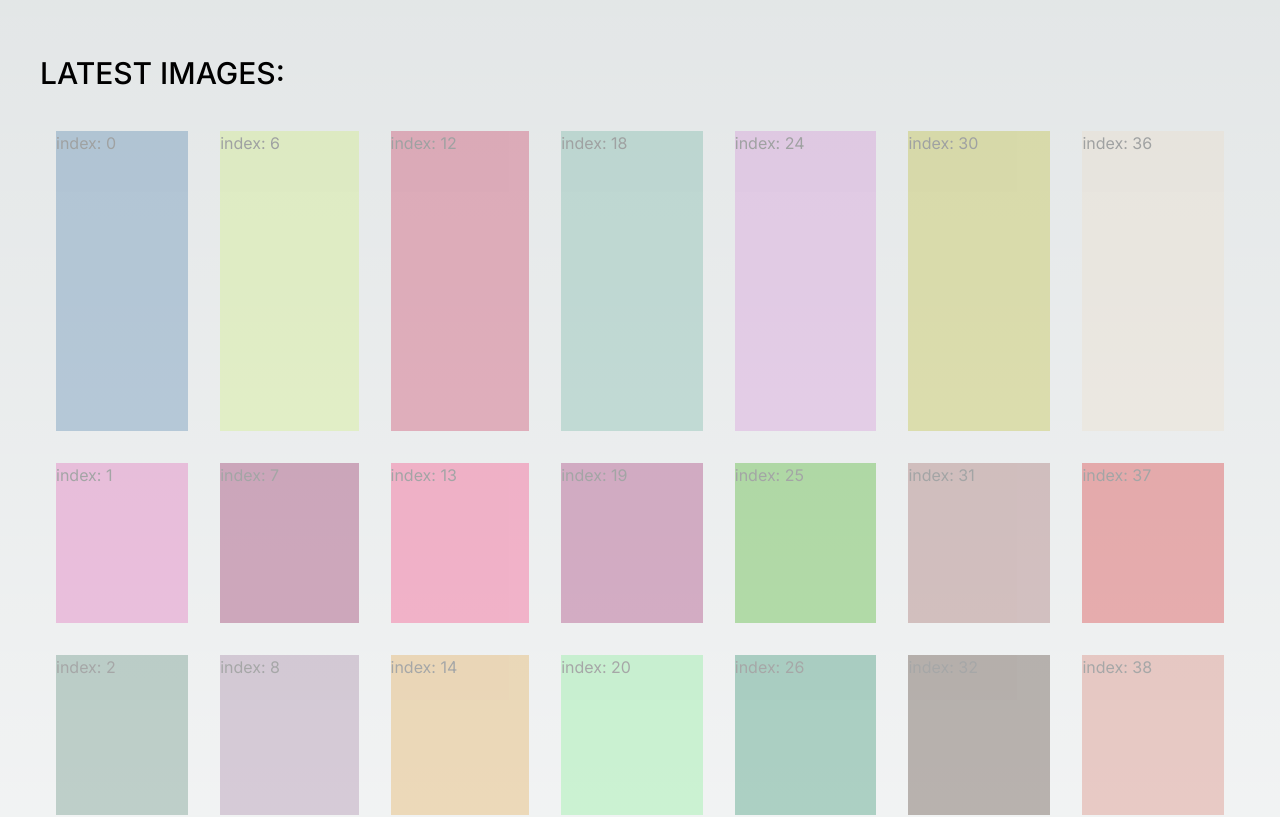
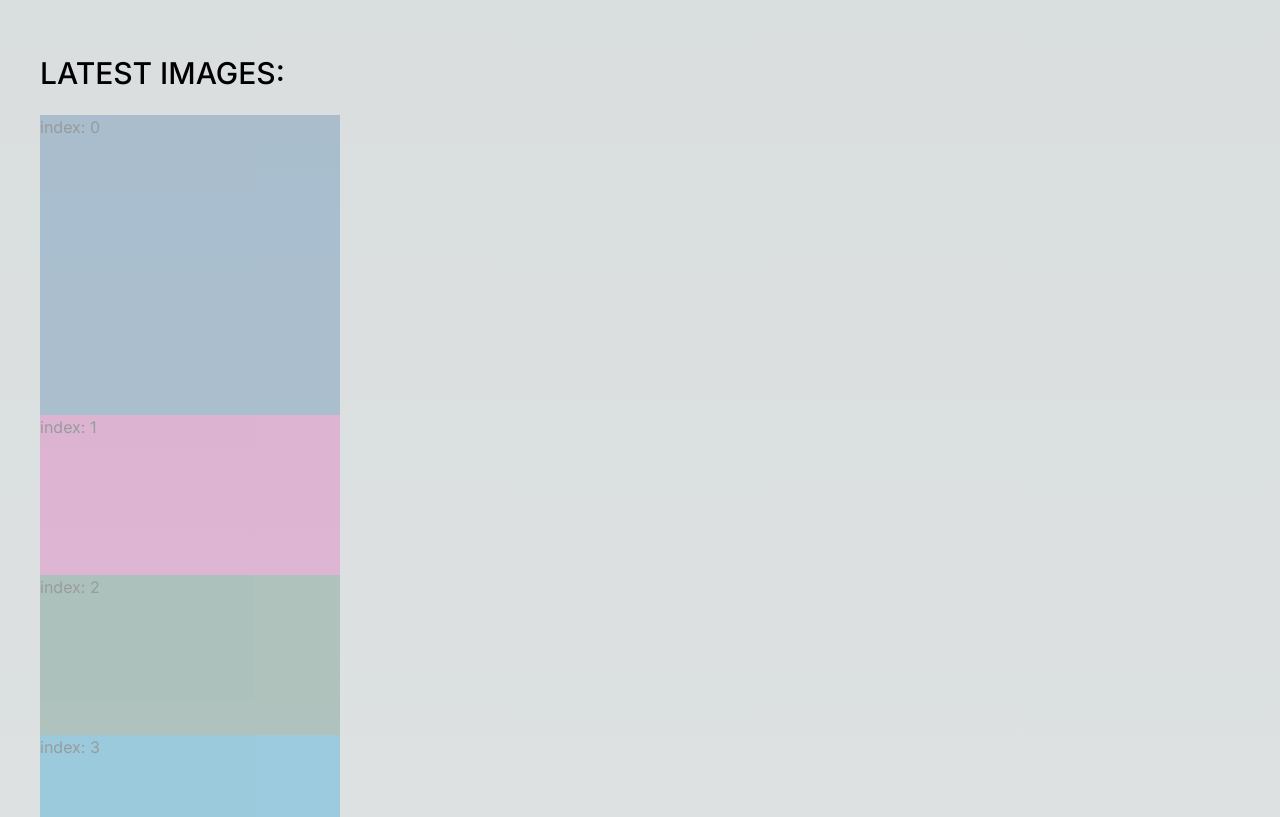
Before and after one commit to XyanZhang/my-photography-site, a Next.js app: page / in a window 1280 px wide. Shown: the part 825-1642 px from the top of the page. Built offline with nearby package versions, Linux system fonts and the light colour scheme.

Commit message:
feat: js 实现瀑布流

```diff
--- a/src/app/PhotoList.tsx
+++ b/src/app/PhotoList.tsx
@@ -1,4 +1,7 @@
-import React from 'react';
+'use client';
+
+import React, { useEffect, useRef } from 'react';
+
 
 interface PhotoListProps {
   photos: string[];
@@ -19,7 +22,54 @@ const PhotoList: React.FC<PhotoListProps> = ({ photos }) => {
   );
 };
 
-export default PhotoList;
+const PhotoList2: React.FC<PhotoListProps> = ({ photos }) => {
+  const waterfall_container:any = useRef()
+  useEffect(() => {
+
+    window.addEventListener('resize', () => {
+      let columns = Math.floor(window.innerWidth / 300)
+      calcuHeight(columns)
+    })
+  }, [])
+
+  function calcuHeight(columns:number) {
+
+    const items = waterfall_container.current?.querySelectorAll('.item');
+
+    // 定义列数和列宽
+    const columnWidth = 300;
+
+    // 定义一个数组来存储每列的高度
+    const columnHeights = Array.from({ length: columns }, () => 0);
+
+    // 遍历所有元素，计算位置并进行排列
+    items.forEach((item:any) => {
+      // 找到最短的列
+      const shortestColumn = columnHeights.indexOf(Math.min(...columnHeights));
+
+      // 设置元素的位置和高度
+      item.style.position = 'absolute';
+      item.style.left = shortestColumn * columnWidth + 'px';
+      item.style.top = columnHeights[shortestColumn] + 'px';
+
+      // 更新最短列的高度
+      columnHeights[shortestColumn] += item.offsetHeight;
+    })
+  }
+  return (
+    <div className='relative flex flex-wrap flex-col' id="waterfall-container" ref={waterfall_container}>
+      {photos.map((photo, index) => {
+        return (
+          <div className='item bg-black opacity-30 transition-all' style={{ backgroundColor: getRandomColor(), height: index%3 == 0 ? '300px' : '160px', width: '300px' }}>
+            index: {index}
+          </div>
+        )
+      })}
+    </div>
+  );
+};
+
+export default PhotoList2;
 
 
 function getRandomColor() {
```
